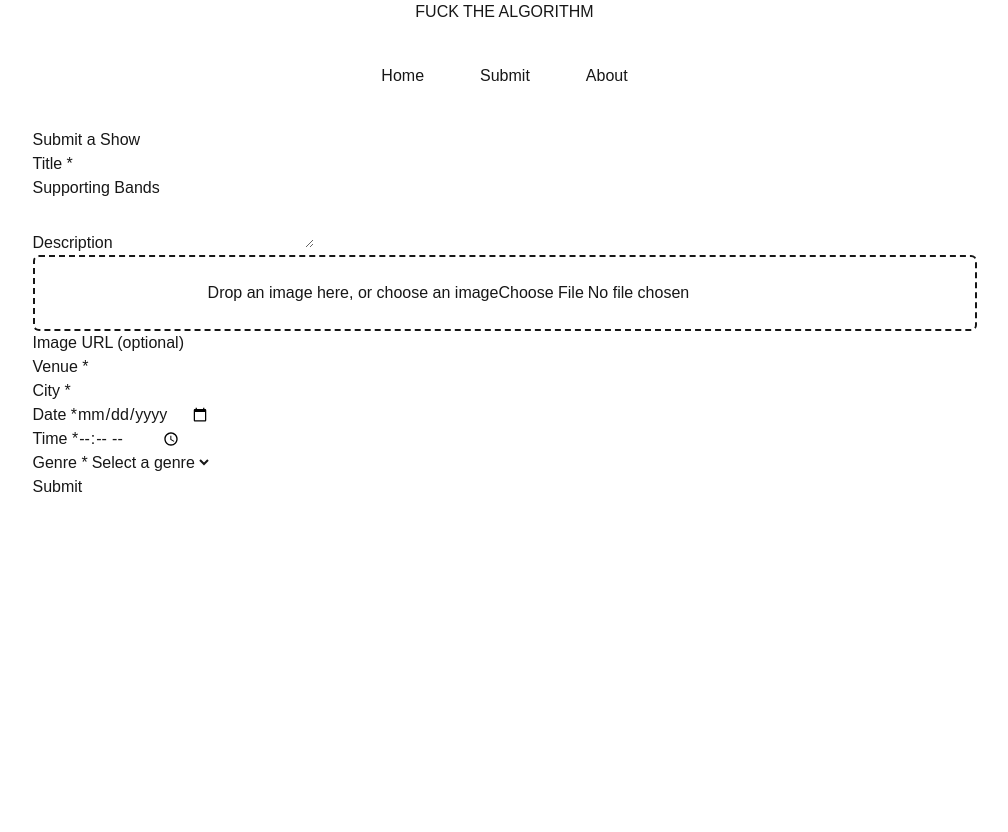
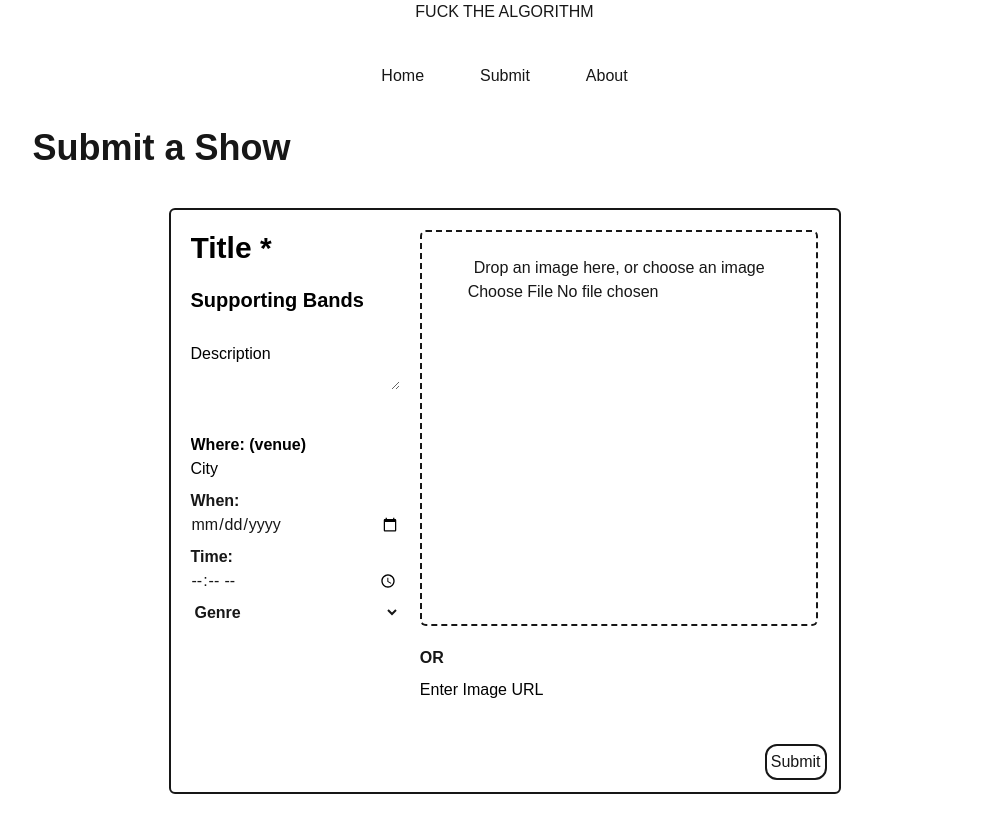
Before and after one commit to jbunds801/wordofmouth, a Next.js app: page /submit in a window 1280 px wide. Shown: the whole page, without its empty margins (128-1136 px from the left). Before the commit the page ends 800 px from the top, so only its background shows below. Built offline with nearby package versions, Linux system fonts and the light colour scheme.

Commit message:
updated some styling for showcard and submitform. added genre.

```diff
--- a/src/app/submit/page.tsx
+++ b/src/app/submit/page.tsx
@@ -3,7 +3,7 @@ import SubmitForm from '@/components/SubmitForm'
 const Submit = () => {
     return (
         <div>
-            <h1>Submit a Show</h1>
+            <h1 className="text-4xl font-bold">Submit a Show</h1>
             <SubmitForm />
         </div>
     )
--- a/src/components/ShowCard.tsx
+++ b/src/components/ShowCard.tsx
@@ -12,10 +12,10 @@ const ShowCard = ({ title, supportingbands, description, imageUrl, venue, city,
 
                         <div className='pt-5'>
                             <p className='text-s sm:text-base'> <span className='font-semibold'>Where:</span> {venue},</p>
-                            <p className='text-s sm:text-base'>{city}</p>
-                            <p className='text-s sm:text-base'><span className='font-semibold'>When:</span> {date}</p>
-                            <p className='text-s sm:text-base'><span className='font-semibold'>Time:</span> {time}</p>
-                            <p>{genre}</p>
+                            <p className='text-s sm:text-base pb-2'>{city}</p>
+                            <p className='text-s sm:text-base pb-2'><span className='font-semibold'>When:</span> {date}</p>
+                            <p className='text-s sm:text-base pb-2'><span className='font-semibold'>Time:</span> {time}</p>
+                            <p className='font-semibold'>{genre}</p>
                         </div>
                     </div>
 
--- a/src/components/SubmitForm.tsx
+++ b/src/components/SubmitForm.tsx
@@ -3,7 +3,7 @@
 import React, { useState } from 'react'
 import type { ShowForm } from '@/types/show'
 
-const genres = ['Rock', 'Metal', 'Indie', 'Hip-Hop']
+const genres = ['Rock', 'Metal', 'Punk', 'Indie', 'Hip-Hop']
 
 const SubmitForm = () => {
     const [form, setForm] = useState<ShowForm>({
@@ -51,67 +51,151 @@ const SubmitForm = () => {
     }
 
     return (
-        <form onSubmit={handleSubmit}>
+        <form onSubmit={handleSubmit} className='border-2 rounded-md max-w-2xl mx-auto aspect-5/4 my-10'>
+            <div className='flex h-full p-5'>
+                <div className='w-1/3 min-w-0 space-y-4'>
                     <div>
-                <label htmlFor="title">Title *</label>
-                <input id="title" name="title" type="text" required value={form.title} onChange={handleChange} />
+                        <label htmlFor="title" className='sr-only'>Title *</label>
+                        <input
+                            id="title"
+                            name="title"
+                            type="text"
+                            placeholder='Title *'
+                            required value={form.title}
+                            onChange={handleChange}
+                            className='w-full text-2xl sm:text-3xl font-extrabold
+                            placeholder:font-extrabold placeholder:text-2xl placeholder:sm:text-3xl placeholder:text-black mb-1'
+                        />
                     </div>
+
                     <div>
-                <label htmlFor="supportingbands">Supporting Bands</label>
-                <input id="supportingbands" name="supportingbands" type="text" value={form.supportingbands} onChange={handleChange} />
+                        <label htmlFor="supportingbands" className='sr-only'>Supporting Bands</label>
+                        <input
+                            id="supportingbands"
+                            name="supportingbands"
+                            type="text"
+                            placeholder='Supporting Bands'
+                            value={form.supportingbands}
+                            onChange={handleChange}
+                            className='w-full text-l sm:text-xl font-semibold mb-3
+                            placeholder:text-l placeholder:sm:text-xl placeholder:font-semibold placeholder:text-black'
+                        />
                     </div>
+
                     <div>
-                <label htmlFor="description">Description</label>
-                <textarea id="description" name="description" value={form.description} onChange={handleChange} />
+                        <label htmlFor="description" className='sr-only'>Description</label>
+                        <textarea
+                            id="description"
+                            name="description"
+                            placeholder='Description'
+                            value={form.description}
+                            onChange={handleChange}
+                            className='w-full text-s sm:text-base placeholder:text-black'
+                        />
                     </div>
+
+                    <div className='pt-5'>
                         <div>
+                            <label htmlFor="venue" className='sr-only'>Where:</label>
+                            <input
+                                id="venue"
+                                name="venue"
+                                type="text"
+                                placeholder='Where: (venue)'
+                                required value={form.venue}
+                                onChange={handleChange}
+                                className='w-full text-s sm:text-base font-semibold
+                                placeholder:text-s placeholder:sm:text-base placeholder:font-semibold placeholder:text-black'
+                            />
+                        </div>
+
+                        <div className='pb-2'>
+                            <label htmlFor="city" className='sr-only'>City</label>
+                            <input
+                                id="city"
+                                name="city"
+                                type="text"
+                                placeholder='City'
+                                required value={form.city}
+                                onChange={handleChange}
+                                className='w-full text-s sm:text-base placeholder:text-black'
+                            />
+                        </div>
+
+                        <div className='pb-2'>
+                            <label htmlFor="date" className='text-s sm:text-base font-semibold'>When:</label>
+                            <input
+                                id="date"
+                                name="date"
+                                type="date"
+                                required value={form.date}
+                                onChange={handleChange}
+                                className='w-full text-s sm:text-base'
+                            />
+                        </div>
+
+                        <div className='pb-2'>
+                            <label htmlFor="time" className='text-s sm:text-base font-semibold'>Time:</label>
+                            <input id="time" name="time" type="time" required value={form.time}
+                                onChange={handleChange} className='w-full text-s sm:text-base' />
+                        </div>
+
+                        <div>
+                            <label htmlFor="genre" className='sr-only'>Genre</label>
+                            <select
+                                id="genre"
+                                name="genre"
+                                required value={form.genre}
+                                onChange={handleChange}
+                                className='w-full text-s sm:text-base font-semibold'
+                            >
+                                <option value="">Genre</option>
+                                {genres.map(g => (
+                                    <option key={g} value={g}>{g}</option>
+                                ))}
+                            </select>
+                        </div>
+                    </div>
+                </div>
+
+                <div className='w-2/3 pl-5'>
                     <div
                         className="border-2 border-dashed rounded-md p-6 text-center"
                         onDragOver={(e) => e.preventDefault()}
                         onDrop={handleDrop}
                     >
-                    <label htmlFor="imageFile">Drop an image here, or choose an image</label>
+                        <label htmlFor="imageFile" className='text-s sm:text-base'>Drop an image here, or choose an image</label>
                         <input
                             id="imageFile"
                             name="imageFile"
                             type="file"
                             accept="image/*"
                             onChange={(e) => handleImageFile(e.target.files?.[0])}
+                            className='h-80'
                         />
-                    {form.imageFile && <p>Selected: {form.imageFile.name}</p>}
+                        {form.imageFile && <p className='text-s sm:text-base'>Selected: {form.imageFile.name}</p>}
                     </div>
                     {imageError && <p role="alert">{imageError}</p>}
+
+                    <div className='pt-5'>
+                        <p className='pb-2 font-semibold'>OR</p>
+                        <label htmlFor="imageUrl" className='sr-only'>Image URL</label>
+                        <input
+                            id="imageUrl"
+                            name="imageUrl"
+                            type="url"
+                            placeholder='Enter Image URL'
+                            value={form.imageUrl}
+                            onChange={handleChange}
+                            className='w-full text-s sm:text-base placeholder:text-black' />
+
                     </div>
-            <div>
-                <label htmlFor="imageUrl">Image URL (optional)</label>
-                <input id="imageUrl" name="imageUrl" type="url" value={form.imageUrl} onChange={handleChange} />
                 </div>
-            <div>
-                <label htmlFor="venue">Venue *</label>
-                <input id="venue" name="venue" type="text" required value={form.venue} onChange={handleChange} />
             </div>
-            <div>
-                <label htmlFor="city">City *</label>
-                <input id="city" name="city" type="text" required value={form.city} onChange={handleChange} />
+
+            <div className='flex justify-end mx-3'>
+                <button type="submit" className='border-2 rounded-xl p-1 mb-3'>Submit</button>
             </div>
-            <div>
-                <label htmlFor="date">Date *</label>
-                <input id="date" name="date" type="date" required value={form.date} onChange={handleChange} />
-            </div>
-            <div>
-                <label htmlFor="time">Time *</label>
-                <input id="time" name="time" type="time" required value={form.time} onChange={handleChange} />
-            </div>
-            <div>
-                <label htmlFor="genre">Genre *</label>
-                <select id="genre" name="genre" required value={form.genre} onChange={handleChange}>
-                    <option value="">Select a genre</option>
-                    {genres.map(g => (
-                        <option key={g} value={g}>{g}</option>
-                    ))}
-                </select>
-            </div>
-            <button type="submit">Submit</button>
         </form>
     )
 }
```
Lines whose indentation alone changed are shown as unchanged.
